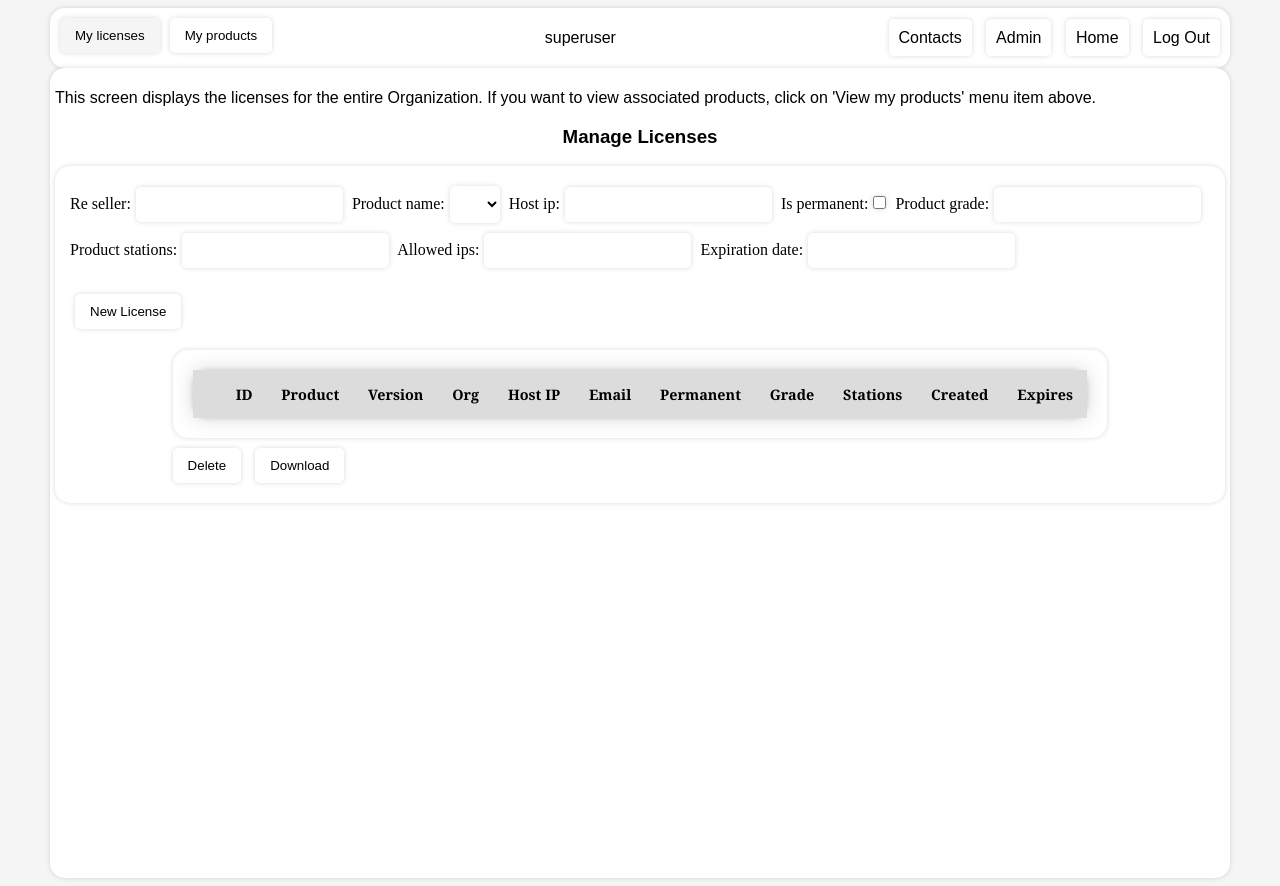
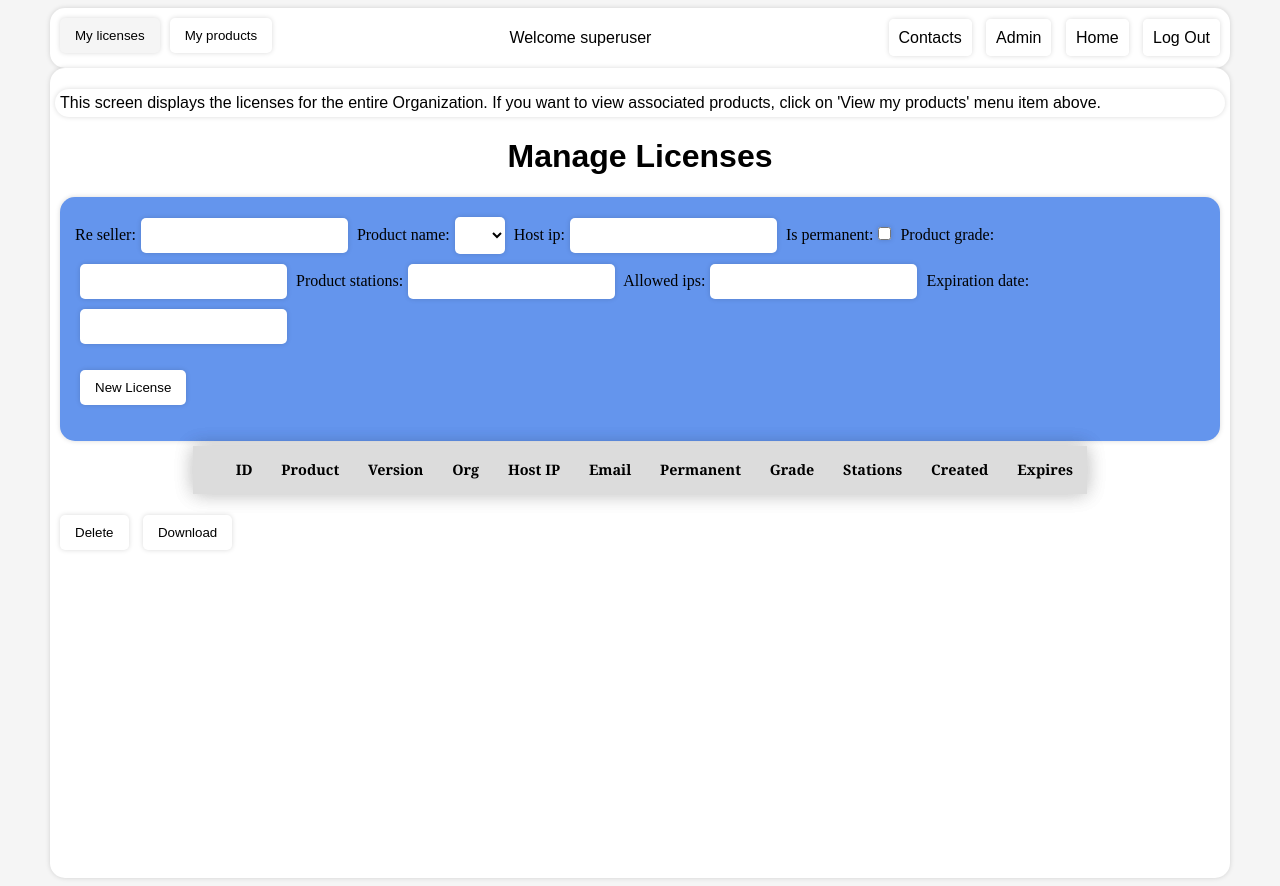
Before and after one commit to lux3hs/contactmgr, a Django app: page /licenses/ in a window 1280 px wide. Run offline with Django 3.2, Linux system fonts and the light colour scheme; a user stored in the database is signed in; data comes from the database, SQL or seed files in the repository; both versions use the stored data as it was after the commit; data that the repository does not hold is empty.

Commit message:
Fix CSS styling elements and tables

```diff
--- a/manage_licenses/services.py
+++ b/manage_licenses/services.py
@@ -54,7 +54,6 @@ def read_key_file(key_name):
     file_dir = base_dir + "/bin/keygen/" + key_name
     f = open(file_dir, "r")
     key_text = f.read()
-    print(key_text)
     return key_text
 
 
@@ -91,42 +90,29 @@ def check_license_data(license_selection):
         return False
 
 
-
 ##Model object services##
 
 def create_license(current_user, user_query):
     """ Create new license on user request """
-    print("creating license...")
-    # try:
-    # current_user = request.user
     user_id = current_user.id
 
-    # creator_phone = current_user
-    # print(creator_phone)
+
     contact_data = Contact.objects.filter(user=user_id).get()
-    # org_object = contact_data.organization
-    # user_org = org_object.org_name
-    # org_id = org_object.id
-    # org_id = contact_data.organization.id
 
     creator_email = contact_data.user.email
     creator_phone = contact_data.phone
     user_org = contact_data.organization.org_name
     org_id = contact_data.organization.id
 
-    print("got data...")
-
     product_name = user_query.get('product_name')
     host_ip = user_query.get('host_ip')
     product_grade = user_query.get("product_grade")
     product_stations = user_query.get("product_stations")
+
     expiration_date = user_query.get('expiration_date')
     clean_date = parse_datetime(expiration_date)
+    expiration_date = clean_date
 
-    # strp_date = datetime.datetime.strptime(expiration_date)
-    expiration_date = clean_date
-    # print(type(parse_date))
-    # print(type(expiration_date))
     allowed_ips = user_query.get('allowed_ips')
     re_seller = user_query.get('re_seller')
 
@@ -142,15 +128,6 @@ def create_license(current_user, user_query):
 
     else:
         is_permanent = False
-
-    #These values should be passed in
-    # weeks_allocated = 2
-    # expiration_date = datetime.timedelta(weeks = weeks_allocated)
-
-    # product_grade = "standard"
-    # product_stations = 10000
-    # allowed_ips = 10
-    print("creating...")
 
     new_license = License(org_name=user_org,
                             org_id=org_id,
@@ -168,14 +145,10 @@ def create_license(current_user, user_query):
                             creation_date=datetime.datetime.now(),
                             expiration_date=expiration_date,
     )
-    print("saving...")
+
     new_license.save()
-    print("success!")
 
     return True
-
-    # except:
-    #     return False
 
 
 def delete_license_data(license_selection):
@@ -199,7 +172,7 @@ def delete_license_data(license_selection):
 
 
 
-##JS Table Services##
+## JS Table Services ##
 
 def get_license_header():
     """ Get license table header """
--- a/manage_licenses/templates/manage_licenses/manage-licenses.html
+++ b/manage_licenses/templates/manage_licenses/manage-licenses.html
@@ -18,7 +18,7 @@
   </div>
 
   <div class="h-center">
-    <p>{{ user.username }}</p>
+    <p>Welcome {{ user.username }}</p>
   </div>
 
   <div>
@@ -49,46 +49,44 @@
 
 <div id="licenses-tab" class="js-tabcontent">
 
-    <p>
+    <p class="container">
     This screen displays the licenses for the entire Organization. If you want to view associated products,
     click on 'View my products' menu item above.
     </p>
-
-  <h3 class="center-text">Manage Licenses</h3>
-
-  <div class="widget fit-width h-center">
+    <h1 class="center-text">Manage Licenses</h1>
 
 
+      <div class="h-center">
+
+      <div class="widget">
         <form method="post">
         {% csrf_token %}
         {{ new_license_form }}
         <p><input class="button" name="save-license" type="submit" value="New License"></p>
         </form>
+      </div>
 
-      <div class="h-center fit-width">
         <form id="generate-license-form" method="post">
           {% csrf_token %}
 
-          <div class="table-container widget">
-            <table id="license-table" class="widget">
+            <table id="license-table">
               <thead>
                 <tr>
                   <th></th>
                 </tr>
               </thead>
             </table>
-          </div>
 
-          <div>
+          <div class="h-center">
+            <p>
             <input type="button" name="delete_license_button" id="delete-license-button" value="Delete">
-
             <input type="submit" name="download-license-button" id="download-license-button" value="Download">
+            </p>
           </div>
 
         </form>
       </div>
 
-  </div>
 </div>
 
 
@@ -97,11 +95,10 @@
 
 <div id="products-tab" class="js-tabcontent">
 
-  <div class="fit-width center-text">
-    <b><p>Entitlements</p></b>
+    <b><p class="center-text">Entitlements</p></b>
 
-    <div class="table-container widget">
-      <table id="entitlement-table" class="widget">
+    <div>
+      <table id="entitlement-table">
         <thead>
           <tr>
             <th></th>
@@ -109,7 +106,6 @@
         </thead>
       </table>
     </div>
-  </div>
 
 </div>
 {% endblock main%}
--- a/static/css/licensepgm/style.css
+++ b/static/css/licensepgm/style.css
@@ -186,8 +186,10 @@ select:hover, select:active {
 
 .table-container {
   max-height: 75vh;
+  min-height: 25vh;
   max-width: 75vw;
-  width: fit-content;
+  min-width: 75vw;
+  /* width: fit-content; */
   margin-left: auto;
   margin-right: auto;
   overflow: auto;
@@ -202,6 +204,11 @@ table {
   max-width: 50vw; */
   box-shadow: 0 0 20px rgba(0, 0, 0, 0.15);
   background-color: ghostwhite;
+
+  margin-left: auto;
+  margin-right: auto;
+
+
 }
 
 /* Table header */
@@ -246,7 +253,7 @@ table td{
 }
 
 .widget{
-  background-color: white;
+  background-color: cornflowerblue;
   box-shadow: 0 0 5px rgba(0, 0, 0, 0.15);
   border-radius: 15px;
   margin:5px;
@@ -260,16 +267,16 @@ table td{
   /* flex-wrap: wrap; */
   /* flex-shrink: 1; */
   /* flex-direction: column; */
-  background-color: whitesmoke;
+  /* background-color: whitesmoke; */
   box-shadow: 0 0 5px rgba(0, 0, 0, 0.15);
-  /* background-color:  blue; */
+  background-color: cornflowerblue;
   border-radius: 15px;
   padding:5px;
   margin:15px;
 
   max-width: 300px;
-  min-width: 150px;
-  min-height: 250px;
+  min-width: 250px;
+  min-height: 300px;
   width: fit-content;
   block-size: fit-content;
 }
@@ -355,3 +362,7 @@ flex-direction: row;
 .top-margin {
   margin-top: 10%;
 }
+
+.inline-block {
+  display: inline-block;
+}
--- a/templates/homepage.html
+++ b/templates/homepage.html
@@ -7,10 +7,7 @@
  {% block header %}
 <div class="flex-box flex-row container">
   <img src="{% static 'images/licensepgm/logo-generic.svg' %}" class="org-logo" alt="Generic logo"/>
-  {% comment %} <div class="h-center"></div> {% endcomment %}
       <h3 class="h-center">Welcome to LicensePGM</h3>
-
-  {% comment %} <div> {% endcomment %}
 
     <p>
       <a href="{% url 'manage_contacts' %}">Contacts</a>
@@ -25,8 +22,7 @@
 
 {% block main %}
 
-    <div class="flex-box container fit-width flex-column">
-    <h3>Links</h3>
+    <div class="flex-box fit-width flex-column">
         <a href="{% url 'info' %}">More Info</a>
     </div>
 {% endblock main %}
```
Also changed, not shown: manage_contacts/templates/manage_contacts/admin-dash.html (+0 -7 lines), manage_contacts/templates/manage_contacts/manage-contacts.html (+11 -12 lines), manage_contacts/views.py (+10 -15 lines), db.sqlite3, 1 other file.
